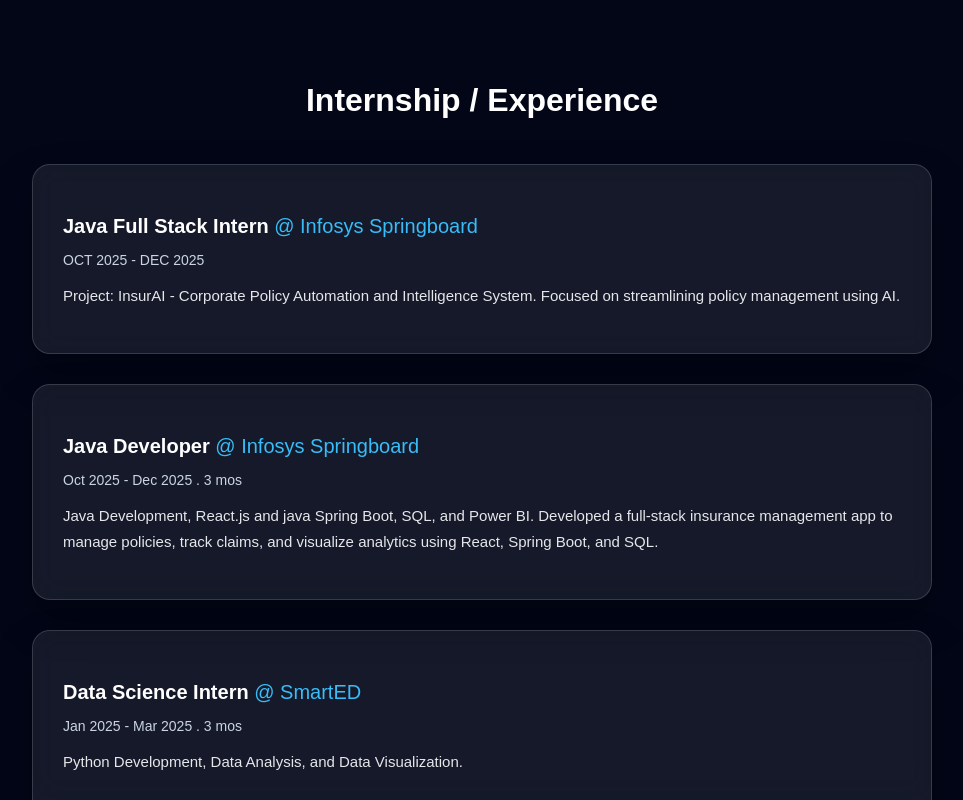
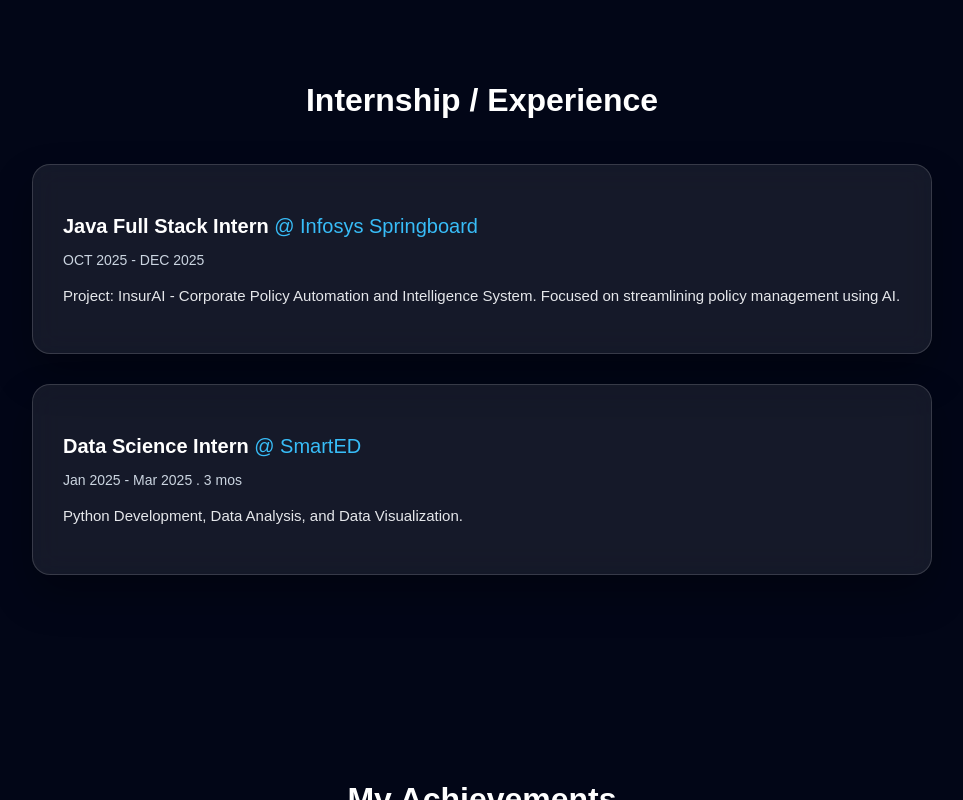
Before and after one commit to ponshivavel/portfolio, a React (Vite) app: page / in a window 1280 px wide. Shown: the part 1188-1988 px from the top of the page, without its empty margins (158-1121 px from the left). Built offline with nearby package versions, Linux system fonts and the light colour scheme.

Commit message:
Update Experience content

```diff
--- a/src/components/Experience.jsx
+++ b/src/components/Experience.jsx
@@ -8,14 +8,7 @@
       duration: "OCT 2025 - DEC 2025",
       description: "Project: InsurAI - Corporate Policy Automation and Intelligence System. Focused on streamlining policy management using AI." // Changed from details
     },
-    {
-      role: "Java Developer",
-      company: "Infosys Springboard",
-      duration: "Oct 2025 - Dec 2025 . 3 mos",
-      location: "Remote",
-      description:
-        "Java Development, React.js and java Spring Boot, SQL, and Power BI. Developed a full-stack insurance management app to manage policies, track claims, and visualize analytics using React, Spring Boot, and SQL."
-    },
+
     {
       role: "Data Science Intern",
       company: "SmartED",
```
